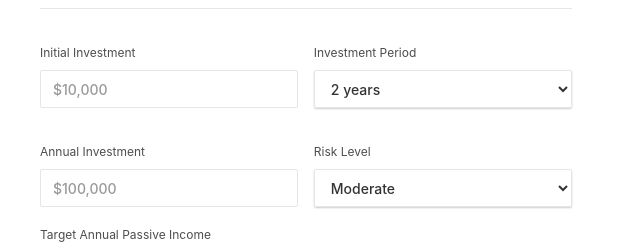
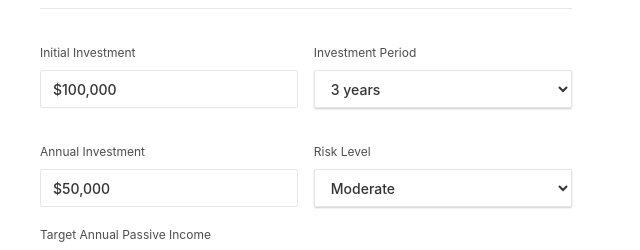
Before and after one commit to ivanvennre/website-simulator, a Svelte app: page / in a window 1280 px wide. Shown: the part 298-548 px from the top of the page, without its empty margins (0-640 px from the left). Built offline with nearby package versions, Linux system fonts and the light colour scheme; a web font is replaced by a local one.

Commit message:
cosmetic chnanges 2

```diff
--- a/src/App.svelte
+++ b/src/App.svelte
@@ -12,9 +12,9 @@
   }
 
   let formData: FormData = {
-    initialInvestment: "",
-    investmentPeriod: "",
-    annualInvestment: "",
+    initialInvestment: "100000",
+    investmentPeriod: "3",
+    annualInvestment: "50000",
     riskLevel: "moderate",
   };
 
--- a/src/components/Chart.svelte
+++ b/src/components/Chart.svelte
@@ -1,5 +1,5 @@
 <script lang="ts">
-  import { createEventDispatcher } from "svelte";
+  import { createEventDispatcher, onMount } from "svelte";
   import { Chart } from "svelte-echarts";
   import { init, use } from "echarts/core";
   import { BarChart, LineChart } from "echarts/charts";
@@ -167,22 +167,29 @@
 
   let options: any = null;
 
+  function initializeChart() {
+    const chartDataProps: ChartDataArguments = {
+      initialInvestment: parseFloat(data.initialInvestment) || 0,
+      investmentPeriod: parseFloat(data.investmentPeriod) || 0,
+      annualInvestment: parseFloat(data.annualInvestment) || 0,
+      riskLevel: data.riskLevel,
+    };
+    const chartData = calculateChartData(chartDataProps);
+    options = setOptions(chartData);
+    dispatch("chartFinished", chartData);
+  }
+
+  onMount(() => {
+    initializeChart();
+  });
+
   $: {
     if (
-      data.annualInvestment &&
-      data.initialInvestment &&
+      (data.annualInvestment || data.initialInvestment) &&
       data.investmentPeriod &&
       data.riskLevel
     ) {
-      const chartDataProps: ChartDataArguments = {
-        initialInvestment: parseFloat(data.initialInvestment) || 0,
-        investmentPeriod: parseFloat(data.investmentPeriod) || 0,
-        annualInvestment: parseFloat(data.annualInvestment) || 0,
-        riskLevel: data.riskLevel,
-      };
-      const chartData = calculateChartData(chartDataProps);
-      options = setOptions(chartData);
-      dispatch("chartFinished", chartData);
+      initializeChart();
     }
   }
 </script>
--- a/src/components/Form.svelte
+++ b/src/components/Form.svelte
@@ -11,9 +11,9 @@
 
   export let chartData: ChartData[] = [];
 
-  let initialInvestment: number | null = null;
-  let investmentPeriod: string = "2";
-  let annualInvestment: number | null = null;
+  let initialInvestment: number | null = 100000;
+  let investmentPeriod: string = "3";
+  let annualInvestment: number | null = 50000;
   let riskLevel: keyof RiskLevels = "moderate";
   let targetAnnualPassiveIncome: number | null = null;
 
@@ -164,8 +164,13 @@
             on:change={handleSelectChange}
             class="simulator-input-field select w-select"
           >
+            <option value="1">1 year</option>
             <option value="2">2 years</option>
+            <option value="3">3 years</option>
+            <option value="4">4 years</option>
             <option value="5">5 years</option>
+            <option value="6">6 years</option>
+            <option value="7">7 years</option>
           </select>
         </div>
         <div
```
Also changed, not shown: 3 other files (tests, documents, lock files or other folders).
